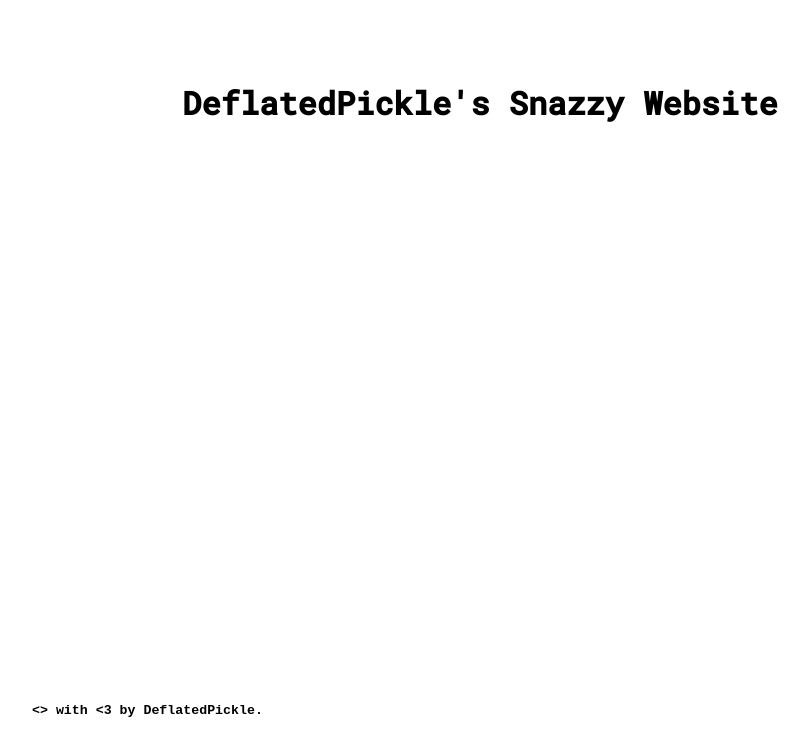
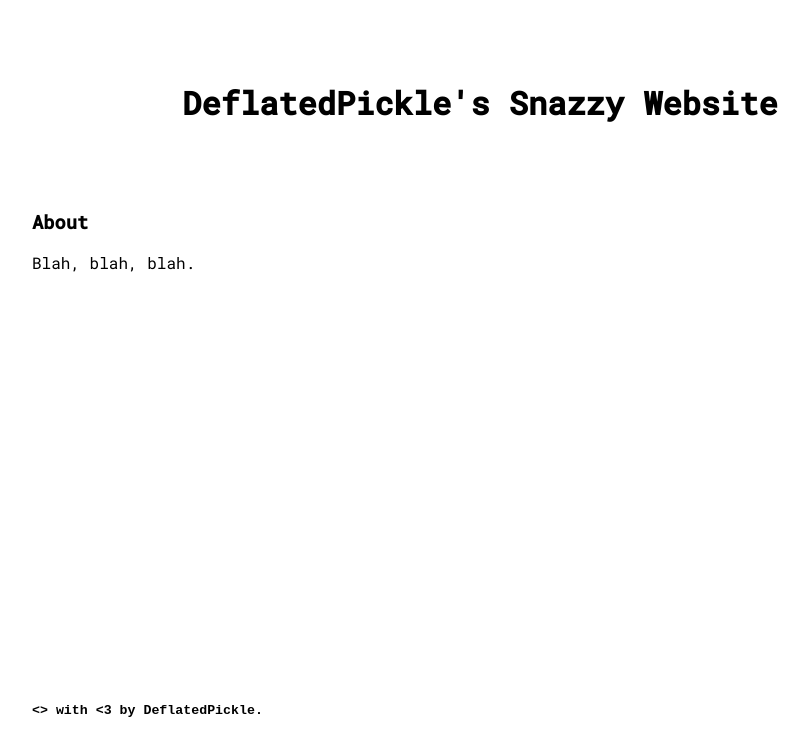
Before and after one commit to DeflatedPickle/deflatedpickle.github.io, a plain HTML site: page index.html in a window 1280 px wide. Shown: the whole page, without its empty margins (160-969 px from the left). Drawn offline with Linux system fonts and the light colour scheme.

Commit message:
Added an About

```diff
--- a/css/master.css
+++ b/css/master.css
@@ -1,5 +1,10 @@
 * {
 	font-family: 'Roboto Mono', monospace;
+}
+
+html {
+	width: 100%;
+	height: 100%;
 }
 
 div {
@@ -21,6 +26,10 @@ h5 {
 	top: 0;
 }
 
+.middle {
+	position: absolute;
+}
+
 .bottom {
 	position: absolute;
 	bottom: 0;
--- a/index.html
+++ b/index.html
@@ -9,12 +9,23 @@
 	</head>
 
 	<body>
-		<div class="top center">
-			<h1>DeflatedPickle's Snazzy Website</h1>
+		<div class="center">
+			<div class="top center">
+				<h1>DeflatedPickle's Snazzy Website</h1>
+			</div>
 		</div>
 
-		<div class="bottom center">
-			<h5><> with <3 by DeflatedPickle.</h5>
+		<div class="center">
+			<div class="middle center">
+				<h3>About</h3>
+				<p>Blah, blah, blah.</p>
+			</div>
+		</div>
+
+		<div class="center">
+			<div class="bottom center">
+				<h5><> with <3 by DeflatedPickle.</h5>
+			</div>
 		</div>
 	</body>
 </html>
```
